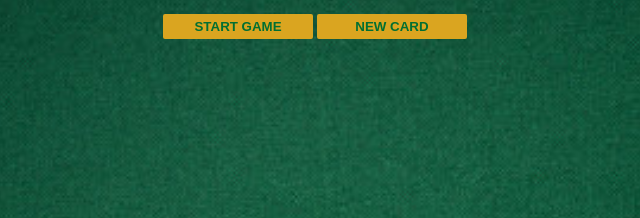
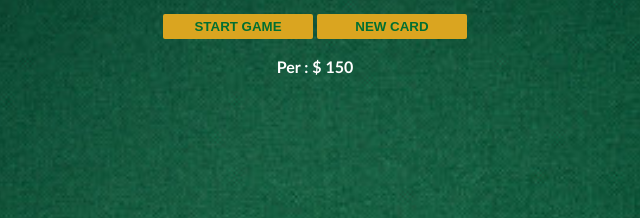
Before and after one commit to sahilpedamkar21/BlackJack-Game, a plain HTML site: page index.html in a window 1280 px wide. Both pictures are taken after a click on the button "START GAME". Shown: the part 175-393 px from the top of the page, 325-965 px from the left. Drawn offline with Linux system fonts and the light colour scheme.

Commit message:
some updates

```diff
--- a/index.html
+++ b/index.html
@@ -11,6 +11,7 @@
 		<p id="sum-el">Sum:</p>
 		<button onclick="startGame()">START GAME</button>
 		<button onclick="newCard()">NEW CARD</button>
+		<p id="player-el"></p>
 		<script src="index.js"></script>
 	</body>
 </html>
--- a/index.js
+++ b/index.js
@@ -12,7 +12,7 @@ let player = {
 let CardsEl = document.getElementById("cards-el")
 let SumEl = document.getElementById("sum-el")
 let message = document.getElementById("message-el")
-
+let playerEl = document.getElementById("player-el")
 function drawrandom(){
 	let draw = Math.floor(Math.random()*13)+1
 	if(draw === 1){
@@ -27,7 +27,7 @@ function drawrandom(){
 }
 
 function startGame(){
-
+	playerEl.textContent = player.name + " : $ " + player.chips
 	let firstCard = drawrandom()
 	let secondCard = drawrandom()
 	cards.push(firstCard)
```
